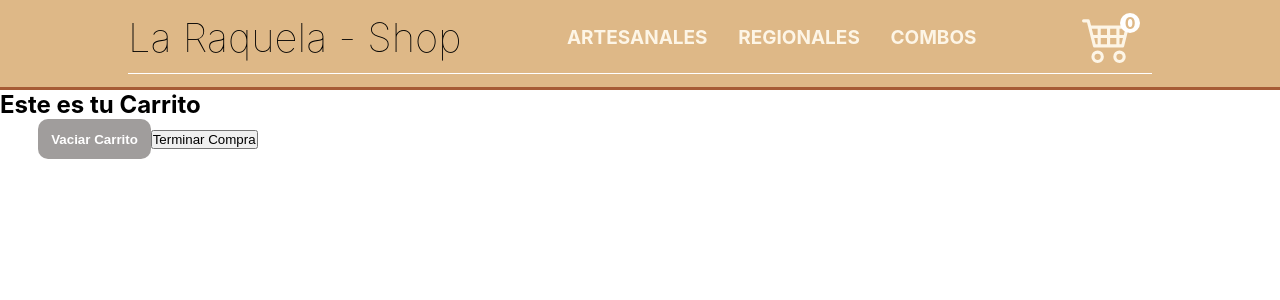
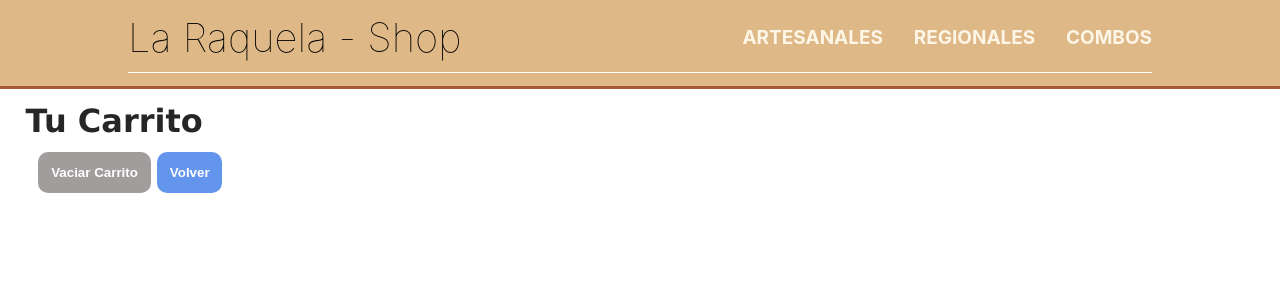
Before and after one commit to lopezjuanma96/react-coderhouse2, a React (Create React App) app: page /cart in a window 1280 px wide. Shown: the top 300 px of the page. Built offline with nearby package versions, Linux system fonts and the light colour scheme.

Commit message:
ready for entrega "Cart View"

```diff
--- a/src/components/Cart/Cart.css
+++ b/src/components/Cart/Cart.css
@@ -1,4 +1,11 @@
-.CartItemBlock{
+.cartTitle{
+    margin: 1% 2%;
+    color:rgb(39, 37, 37);
+    font-family: 'Lucida Sans', 'Lucida Sans Regular', 'Lucida Grande', 'Lucida Sans Unicode', Geneva, Verdana, sans-serif;
+    font-size: 2rem;
+}
+
+.cartItemBlock{
     display:flex;
     flex-direction: row;
     justify-content: space-around;
@@ -65,3 +72,44 @@
     cursor: default;
     background-color: rgba(66, 61, 58, 0.5);
 }
+
+.checkoutBlock{
+    display: inline;
+    margin-left: 1%;
+}
+
+.checkoutPrice{
+    display: inline;
+    position: relative;
+    top: 0.5rem;
+    color:rgb(39, 37, 37);
+    font-family:'Gill Sans', 'Gill Sans MT', Calibri, 'Trebuchet MS', sans-serif;
+    font-size: 3rem;
+}
+
+.checkoutButton{
+    padding: 1%;
+    margin-left: 0.5%;
+    background-color: cornflowerblue;
+    color: white;
+    font-weight: bold;
+    border-width: 0px;
+    -webkit-border-radius: 15%;
+    -moz-border-radius: 15%;
+    border-radius: 10px;
+}
+
+.checkoutButton:hover{
+    cursor: pointer;
+    background-color: rgb(58, 97, 170);
+}
+
+.checkoutButton:active{
+    cursor: pointer;
+    background-color: rgb(82, 121, 194);
+}
+
+.checkoutButton:disabled{
+    cursor: default;
+    background-color: rgba(66, 61, 58, 0.5);
+}
--- a/src/components/Cart/Cart.js
+++ b/src/components/Cart/Cart.js
@@ -6,14 +6,21 @@ import { CartItem } from './CartItem';
 import { Link } from 'react-router-dom';
 
 export const Cart = () => {
-    const {cart, clearCart} = useContext(CartContext);
+    const {cart, clearCart, cartTotalPrice } = useContext(CartContext);
 
     return (
         <div className="cartBlock">
-            <h2 className="cartTitle"> Este es tu Carrito</h2>
+            <h2 className="cartTitle"> Tu Carrito</h2>
             {cart.map( (e) => <CartItem key={e.id} prod={e}/> )}
             <button className="clearCartButton" onClick={clearCart} disabled={cart.length === 0}>Vaciar Carrito</button>
-            <Link to="/check"><button className= "checkoutButton">Terminar Compra</button></Link>
+            {cart.length === 0?
+                <Link to="/"><button className="checkoutButton">Volver</button></Link>
+                :<div className="checkoutBlock">
+                    <p className="checkoutPrice"> $ {cartTotalPrice()}</p>
+                    <Link to="/check"><button className="checkoutButton">Terminar Compra</button></Link>
+                </div>
+            }
+
         </div>
     )
 
--- a/src/components/Cart/CartItem.js
+++ b/src/components/Cart/CartItem.js
@@ -12,7 +12,7 @@ export const CartItem = ({prod}) => {
     }
 
     return(
-        <div className="CartItemBlock">
+        <div className="cartItemBlock">
             <Link to={'/item/'+id}>
                 <h3 className="cartItemName">{counter > 1? plural: singular}</h3>
             </Link>
--- a/src/components/Checkout/Checkout.js
+++ b/src/components/Checkout/Checkout.js
@@ -1,4 +1,4 @@
-import { addDoc, updateDoc, getDoc, doc, collection, writeBatch, query, where, documentId, getDocs } from "firebase/firestore";
+import { addDoc, collection, writeBatch, query, where, documentId, getDocs } from "firebase/firestore";
 import { useContext, useState } from "react"
 import { db } from "../../firebase/config";
 import { CartContext } from "../utils/CartContext"
--- a/src/components/NavBar/CartWidget.js
+++ b/src/components/NavBar/CartWidget.js
@@ -1,4 +1,5 @@
 import { useContext } from "react";
+import { Link } from "react-router-dom";
 import { CartContext } from "../utils/CartContext";
 
 import './CartWidget.css'
@@ -6,10 +7,12 @@ import './CartWidget.css'
 export function CartWidget(){
     const {cartTotalCounter} = useContext(CartContext)
     return(
-        <div className="cartWidgetBlock">
-            <svg xmlns="http://www.w3.org/2000/svg" width="50" height="50" fill="oldlace" className="bi bi-cart4" viewBox="0 0 16 16">
-                <path d="M0 2.5A.5.5 0 0 1 .5 2H2a.5.5 0 0 1 .485.379L2.89 4H14.5a.5.5 0 0 1 .485.621l-1.5 6A.5.5 0 0 1 13 11H4a.5.5 0 0 1-.485-.379L1.61 3H.5a.5.5 0 0 1-.5-.5zM3.14 5l.5 2H5V5H3.14zM6 5v2h2V5H6zm3 0v2h2V5H9zm3 0v2h1.36l.5-2H12zm1.11 3H12v2h.61l.5-2zM11 8H9v2h2V8zM8 8H6v2h2V8zM5 8H3.89l.5 2H5V8zm0 5a1 1 0 1 0 0 2 1 1 0 0 0 0-2zm-2 1a2 2 0 1 1 4 0 2 2 0 0 1-4 0zm9-1a1 1 0 1 0 0 2 1 1 0 0 0 0-2zm-2 1a2 2 0 1 1 4 0 2 2 0 0 1-4 0z"/>
-            </svg>
+        <div className="cartWidgetBlock" style={{display: cartTotalCounter() === 0? "none":"flex"}}>
+            <Link to='/cart'>
+                <svg xmlns="http://www.w3.org/2000/svg" width="50" height="50" fill="oldlace" className="bi bi-cart4" viewBox="0 0 16 16">
+                    <path d="M0 2.5A.5.5 0 0 1 .5 2H2a.5.5 0 0 1 .485.379L2.89 4H14.5a.5.5 0 0 1 .485.621l-1.5 6A.5.5 0 0 1 13 11H4a.5.5 0 0 1-.485-.379L1.61 3H.5a.5.5 0 0 1-.5-.5zM3.14 5l.5 2H5V5H3.14zM6 5v2h2V5H6zm3 0v2h2V5H9zm3 0v2h1.36l.5-2H12zm1.11 3H12v2h.61l.5-2zM11 8H9v2h2V8zM8 8H6v2h2V8zM5 8H3.89l.5 2H5V8zm0 5a1 1 0 1 0 0 2 1 1 0 0 0 0-2zm-2 1a2 2 0 1 1 4 0 2 2 0 0 1-4 0zm9-1a1 1 0 1 0 0 2 1 1 0 0 0 0-2zm-2 1a2 2 0 1 1 4 0 2 2 0 0 1-4 0z"/>
+                </svg>
+            </Link>
             <span className="cartWidgetBlockTotal">{cartTotalCounter()}</span>
         </div>
     );
--- a/src/components/NavBar/NavBar.js
+++ b/src/components/NavBar/NavBar.js
@@ -23,9 +23,7 @@ export const NavBar = () => {
                         }
                     )}
                 </div>
-                <Link to='/cart'>
-                    <CartWidget/>
-                </Link>
+                <CartWidget/>
             </div>
             <hr/>
         </div>
```
